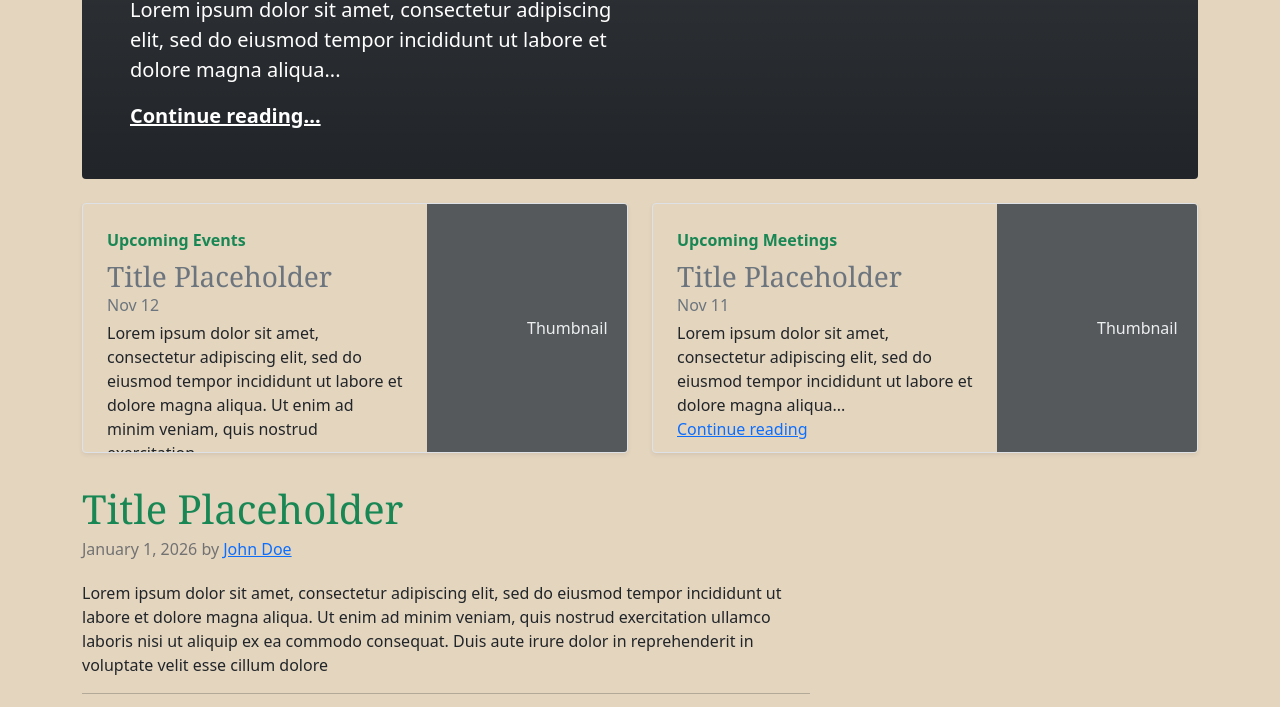
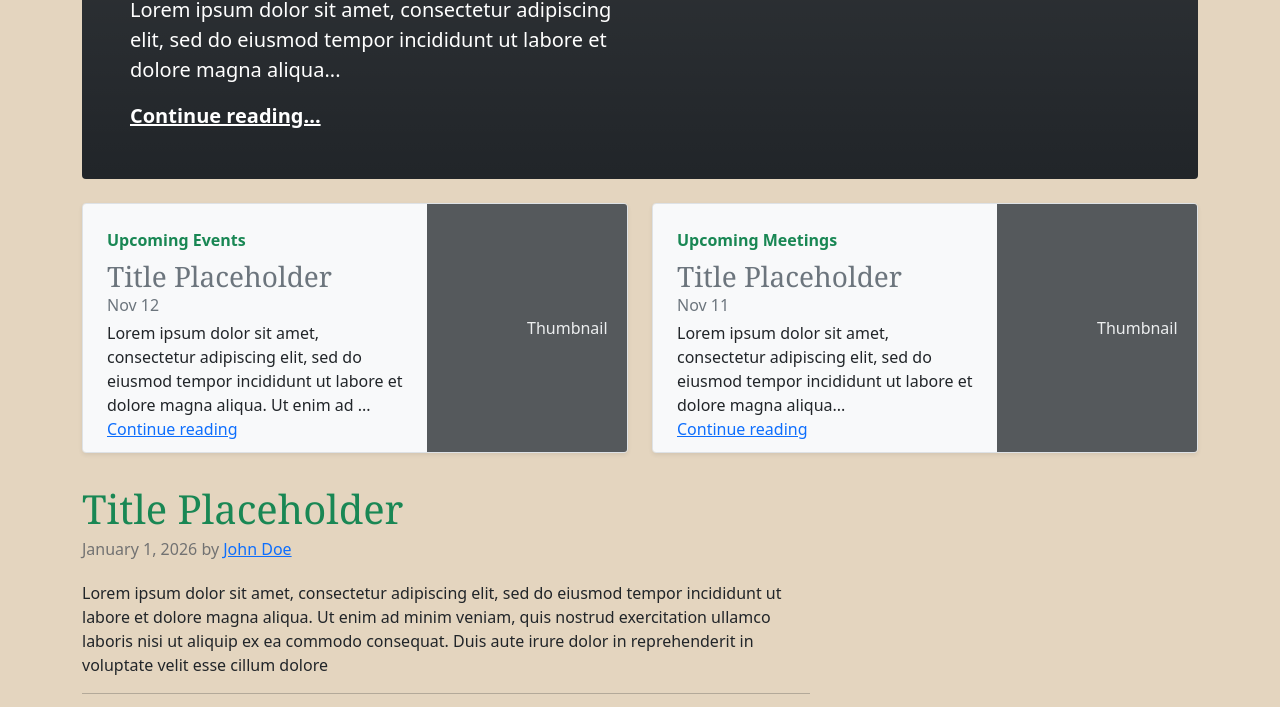
Before and after one commit to AL3xAWT/Final-Project, a plain HTML site: page index.html in a window 1280 px wide. Shown: the part 627-1334 px from the top of the page. Drawn offline with Linux system fonts and the light colour scheme.

Commit message:
Update index.html

```diff
--- a/index.html
+++ b/index.html
@@ -173,12 +173,12 @@
     <div class="row mb-2">
       <div class="col-md-6">
         <div class="row g-0 border rounded overflow-hidden flex-md-row mb-4 shadow-sm h-md-250 position-relative">
-          <div class="col p-4 d-flex flex-column position-static">
+          <div class="col p-4 d-flex flex-column position-static bg-light">
             <strong class="d-inline-block mb-2 text-success">Upcoming Events</strong>
             <h3 class="mb-0 text-muted">Title Placeholder</h3>
             <div class="mb-1 text-muted">Nov 12</div>
             <p class="card-text mb-auto text-dark">Lorem ipsum dolor sit amet, consectetur adipiscing elit, sed do eiusmod tempor incididunt ut labore et dolore magna aliqua.
-              Ut enim ad minim veniam, quis nostrud exercitation...</p>
+              Ut enim ad ...</p>
             <a href="#" class="stretched-link">Continue reading</a>
           </div>
           <div class="col-auto d-none d-lg-block">
@@ -193,7 +193,7 @@
       </div>
       <div class="col-md-6">
         <div class="row g-0 border rounded overflow-hidden flex-md-row mb-4 shadow-sm h-md-250 position-relative">
-          <div class="col p-4 d-flex flex-column position-static">
+          <div class="col p-4 d-flex flex-column position-static bg-light">
             <strong class="d-inline-block mb-2 text-success">Upcoming Meetings</strong>
             <h3 class="mb-0 text-muted">Title Placeholder</h3>
             <div class="mb-1 text-muted">Nov 11</div>
```
